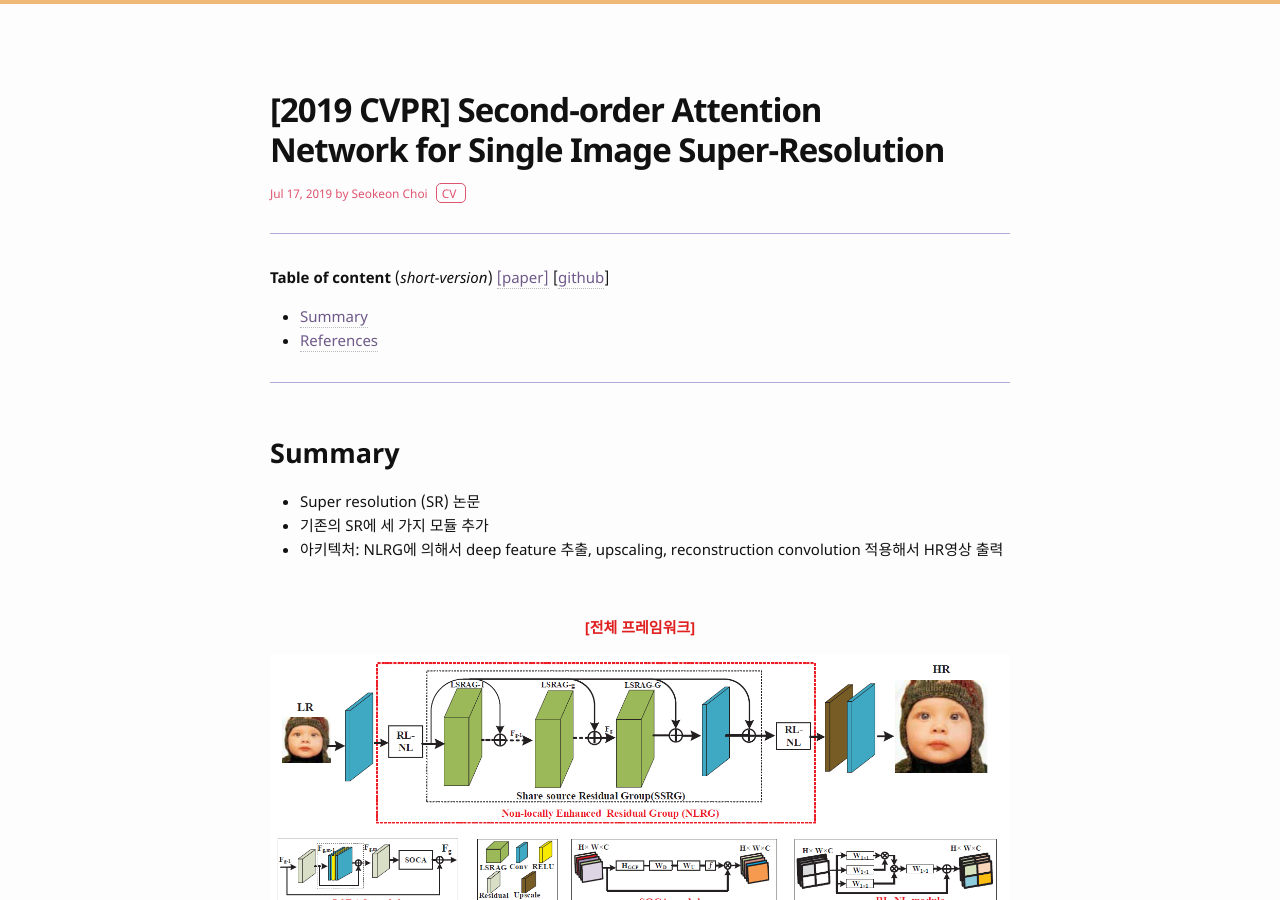
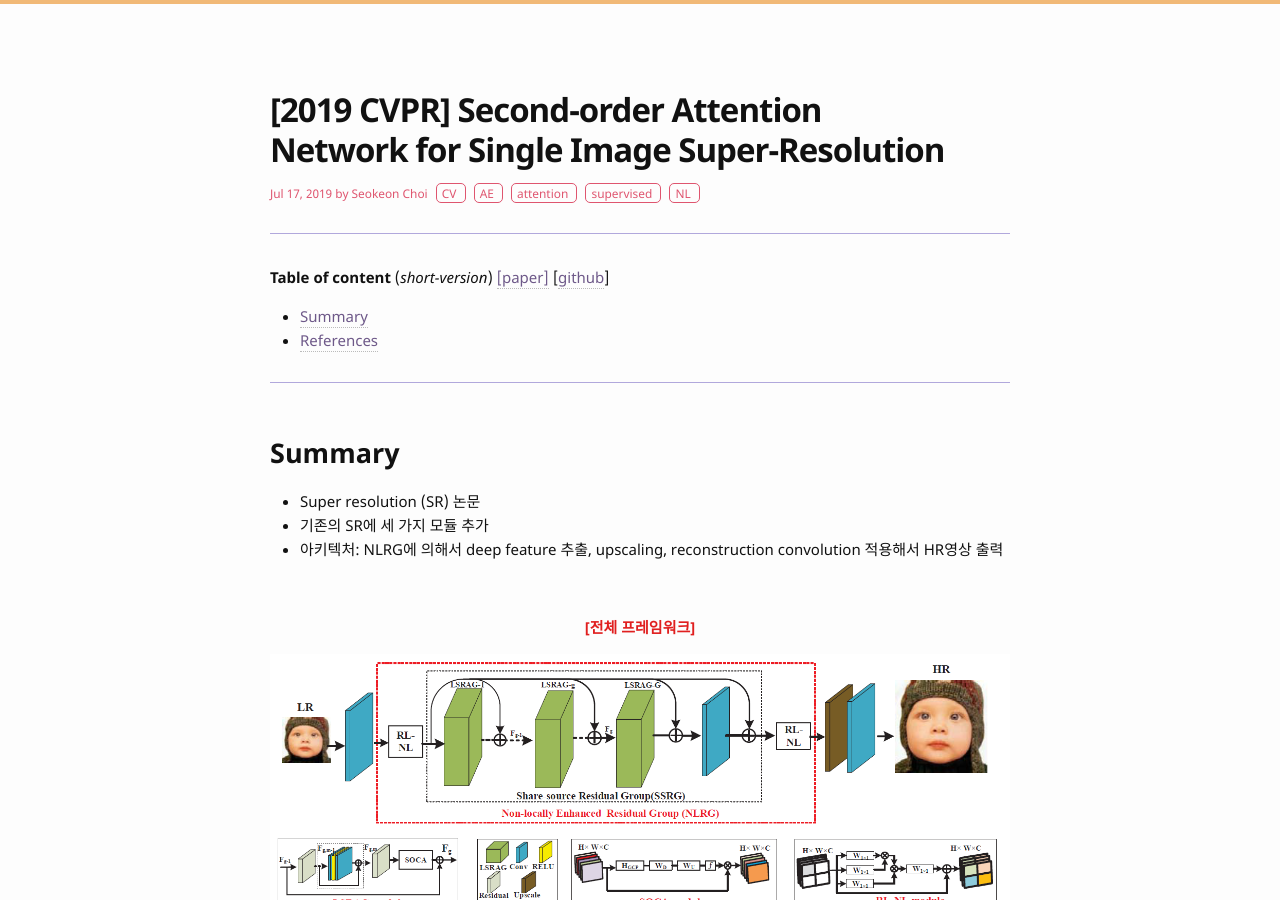
Before and after one commit to bismex/bismex.github.io, a Jekyll site: the page built from _posts/2019-07-17-SAN.md, in a window 1280 px wide and 900 px high. Built offline with Jekyll 4.4.1, drawn with Linux system fonts in a browser that asks for light colours; formulas are drawn with MathJax 3.

Commit message:
Update 2019-07-17-SAN.md

```diff
--- a/_posts/2019-07-17-SAN.md
+++ b/_posts/2019-07-17-SAN.md
@@ -2,7 +2,7 @@
 layout: post
 title: "[2019 CVPR] Second-order Attention Network for Single Image Super-Resolution"
 date: 2019-07-17 18:00:00
-tags: CV
+tags: CV AE attention supervised NL
 ---
 
 <!--more-->
```
